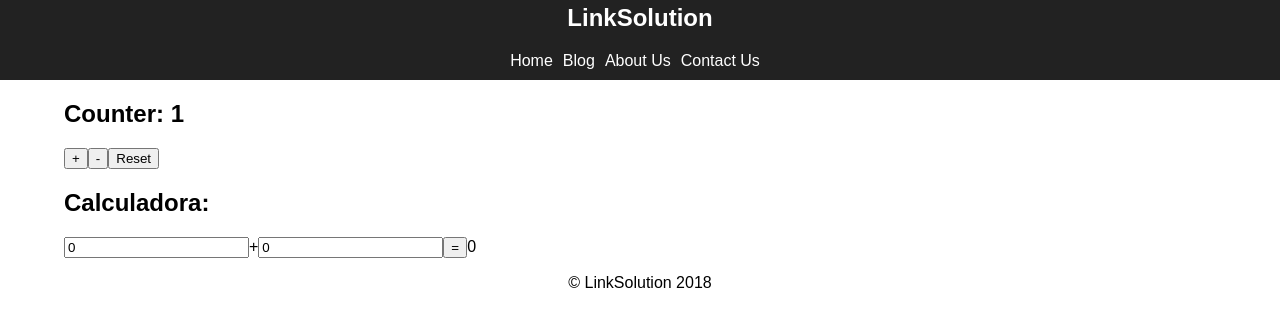
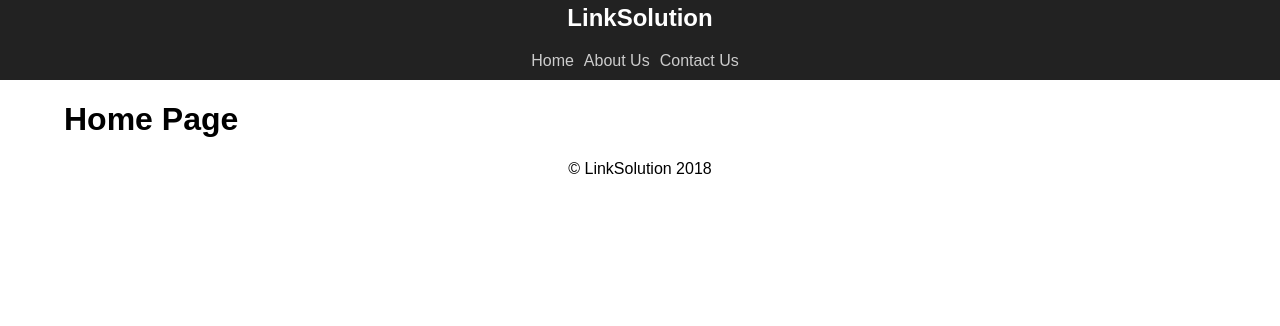
Before and after one commit to jonalv86/Proyectos-de-React, a React app in the folder hello-world/: page / in a window 1280 px wide. Shown: the part 120-446 px from the top of the page. Built offline with nearby package versions, Linux system fonts and the light colour scheme.

Commit message:
Fin Clase 4 Routes

```diff
--- /dev/null
+++ b/hello-world/src/components/About/index.js
@@ -0,0 +1,14 @@
+// Dependencies
+import React, { Component } from 'react';
+
+class About extends Component {
+	render() {
+		return (
+			<div className="About">
+				<h1>About Page</h1>
+			</div>
+		);
+	}
+}
+
+export default About;
--- a/hello-world/src/components/App.js
+++ b/hello-world/src/components/App.js
@@ -1,5 +1,6 @@
 // Dependencies
 import React, { Component } from 'react';
+import PropTypes from 'prop-types';
 
 // Components
 import Header from './Global/Header';
@@ -10,11 +11,18 @@ import Footer from './Global/Footer';
 import items from '../data/menu';
 
 class App extends Component {
+	static propTypes = {
+		children: PropTypes.object.isRequired
+	};
   render() {
+	  const { children } = this.props;
     return (
       <div className="App">
-        <Header title="LinkSolution" items={items} />
-		<Content />
+        <Header
+			title="LinkSolution"
+			items={items}
+		/>
+		<Content body={children} />
 		<Footer copyright="&copy; LinkSolution 2018" />
       </div>
     );
--- /dev/null
+++ b/hello-world/src/components/Contact/index.js
@@ -0,0 +1,14 @@
+// Dependencies
+import React, { Component } from 'react';
+
+class Contact extends Component {
+	render() {
+		return (
+			<div className="Contact">
+				<h1>Contact Page</h1>
+			</div>
+		);
+	}
+}
+
+export default Contact;
--- a/hello-world/src/components/Global/Content.js
+++ b/hello-world/src/components/Global/Content.js
@@ -1,93 +1,86 @@
+// Dependencies
 import React, { Component } from 'react';
+import PropTypes from 'prop-types';
+
+// Assets
 import './css/Content.css';
 
 class Content extends Component {
-  constructor() {
-	super();
+	static propTypes = {
+		body: PropTypes.object.isRequired
+	};
+  // constructor() {
+	// super();
 
-	this.state = {
-		count: 0,
-		number1: 0,
-		number2: 0,
-		result: 0
-	};
+	// this.state = {
+		// count: 0,
+		// number1: 0,
+		// number2: 0,
+		// result: 0
+	// };
 
-	this.handleCountClick = this.handleCountClick.bind(this);
-	this.handleResultClick = this.handleResultClick.bind(this);
-	this.handleInputChanged = this.handleInputChanged.bind(this);
-  }
+	// this.handleCountClick = this.handleCountClick.bind(this);
+	// this.handleResultClick = this.handleResultClick.bind(this);
+	// this.handleInputChanged = this.handleInputChanged.bind(this);
+  // }
 
-  componentDidMount() {
-	  this.setState({
-		  count: 1
-	  });
-  }
+  // componentDidMount() {
+	  // this.setState({
+		  // count: 1
+	  // });
+  // }
 
-  handleCountClick(e) {
-	  switch (e.target.id) {
-		  case "add":
-			  this.setState({
-				  count: this.state.count + 1
-			  });
-			  break;
-		  case "substract":
-			if (this.state.count > 0) {
-				this.setState({
-					count: this.state.count - 1
-				});
-			}
-			break;
-		  case "reset":
-			this.setState({
-				  count: 0
-			  });
-		  break;
-		  default: break;
-	  }
-  }
+  // handleCountClick(e) {
+	  // switch (e.target.id) {
+		  // case "add":
+			  // this.setState({
+				  // count: this.state.count + 1
+			  // });
+			  // break;
+		  // case "substract":
+			// if (this.state.count > 0) {
+				// this.setState({
+					// count: this.state.count - 1
+				// });
+			// }
+			// break;
+		  // case "reset":
+			// this.setState({
+				  // count: 0
+			  // });
+		  // break;
+		  // default: break;
+	  // }
+  // }
 
-  handleInputChanged(e) {
-	switch (e.target.id) {
-	  case "number1":
-		  this.setState({
-			  number1: Number(e.target.value)
-		  });
-		  break;
-	  case "number2":
-		this.setState({
-			  number2: Number(e.target.value)
-		  });
-		break;
-	  default: break;
-	}
-  }
+  // handleInputChanged(e) {
+	// switch (e.target.id) {
+	  // case "number1":
+		  // this.setState({
+			  // number1: Number(e.target.value)
+		  // });
+		  // break;
+	  // case "number2":
+		// this.setState({
+			  // number2: Number(e.target.value)
+		  // });
+		// break;
+	  // default: break;
+	// }
+  // }
 
-  handleResultClick() {
-	  this.setState({
-		  result: this.state.number1 + this.state.number2
-	  });
-  }
+  // handleResultClick() {
+	  // this.setState({
+		  // result: this.state.number1 + this.state.number2
+	  // });
+  // }
 
   render() {
 	  //console.log(this.state.count);
+	  const { body } = this.props;
     return (
       <div className="Content">
-        <h2>Counter: {this.state.count}</h2>
-
-		<p>
-			<button id="add" onClick={this.handleCountClick}>+</button>
-			<button id="substract" onClick={this.handleCountClick}>-</button>
-			<button id="reset" onClick={this.handleCountClick}>Reset</button>
-		</p>
-		<h2>Calculadora:</h2>
-
-		<p>
-			<input id="number1" type="number" value={this.state.number1} onChange={this.handleInputChanged} />
-			+
-			<input id="number2" type="number" value={this.state.number2} onChange={this.handleInputChanged} />
-			<button id="result" onClick={this.handleResultClick}>=</button>
-			{this.state.result}
-		</p>
+		{body}
       </div>
     );
   }
--- a/hello-world/src/components/Global/Header.js
+++ b/hello-world/src/components/Global/Header.js
@@ -1,6 +1,7 @@
 // Dependencies
 import React, { Component } from 'react';
 import PropTypes from 'prop-types';
+import { Link } from 'react-router-dom';
 
 // Assets
 import logo from './images/logo.svg';
@@ -25,7 +26,11 @@ class Header extends Component {
           <img src={logo} alt="logo" />
           <h2>{title}</h2>
 		  <ul className="Menu">
-			{items && items.map((item, key) => <li key={key}>{item.title}</li>)}
+			{
+				items && items.map(
+					(item, key) => <li key={key}><Link to={item.url}>{item.title}</Link></li>
+				)
+			}
 		  </ul>
         </div>
       </div>
--- a/hello-world/src/components/Global/css/Header.css
+++ b/hello-world/src/components/Global/css/Header.css
@@ -26,3 +26,12 @@
 	display: inline-block;
 	padding-right: 10px;
 }
+
+.Menu li a {
+	color: #CCC;
+	text-decoration: none;
+}
+
+.Menu li a:hover {
+	color: #EEE;
+}
--- /dev/null
+++ b/hello-world/src/components/Home/index.js
@@ -0,0 +1,14 @@
+// Dependencies
+import React, { Component } from 'react';
+
+class Home extends Component {
+	render() {
+		return (
+			<div className="Home">
+				<h1>Home Page</h1>
+			</div>
+		);
+	}
+}
+
+export default Home;
--- /dev/null
+++ b/hello-world/src/components/Page404/index.js
@@ -0,0 +1,14 @@
+// Dependencies
+import React, { Component } from 'react';
+
+class Page404 extends Component {
+	render() {
+		return (
+			<div className="Page404">
+				<h1>Page404 Page</h1>
+			</div>
+		);
+	}
+}
+
+export default Page404;
--- a/hello-world/src/data/menu.js
+++ b/hello-world/src/data/menu.js
@@ -3,10 +3,10 @@ export default [
 		title: 'Home',
 		url: '/'
 	},
-	{
-		title: 'Blog',
-		url: '/blog'
-	},
+	// {
+		// title: 'Blog',
+		// url: '/blog'
+	// },
 	{
 		title: 'About Us',
 		url: '/about'
--- a/hello-world/src/index.js
+++ b/hello-world/src/index.js
@@ -1,8 +1,21 @@
+//Dependencies
 import React from 'react';
-import ReactDOM from 'react-dom';
+import { render } from 'react-dom';
+import { BrowserRouter as Router } from 'react-router-dom';
+
+// Routes
+//import App from './components/App';
+//import registerServiceWorker from './registerServiceWorker';
+import AppRoutes from './routes';
+
+// Assets
 import './index.css';
-import App from './components/App';
-import registerServiceWorker from './registerServiceWorker';
 
-ReactDOM.render(<App />, document.getElementById('root'));
-registerServiceWorker();
+render(
+	//<App />,
+	<Router>
+		<AppRoutes />
+	</Router>,
+	document.getElementById('root')
+);
+//registerServiceWorker();
--- /dev/null
+++ b/hello-world/src/routes.js
@@ -0,0 +1,22 @@
+// Dependencies
+import React from 'react';
+import { Route, Switch } from 'react-router-dom';
+
+// Components
+import App from './components/App';
+import About from './components/About';
+import Contact from './components/Contact';
+import Home from './components/Home';
+import Page404 from './components/Page404';
+
+const AppRoutes = () =>
+	<App>
+		<Switch>
+			<Route path="/about" component={About} />
+			<Route path="/contact" component={Contact} />
+			<Route path="/" component={Home} />
+			<Route component={Page404} />
+		</Switch>
+	</App>;
+
+export default AppRoutes;
```
